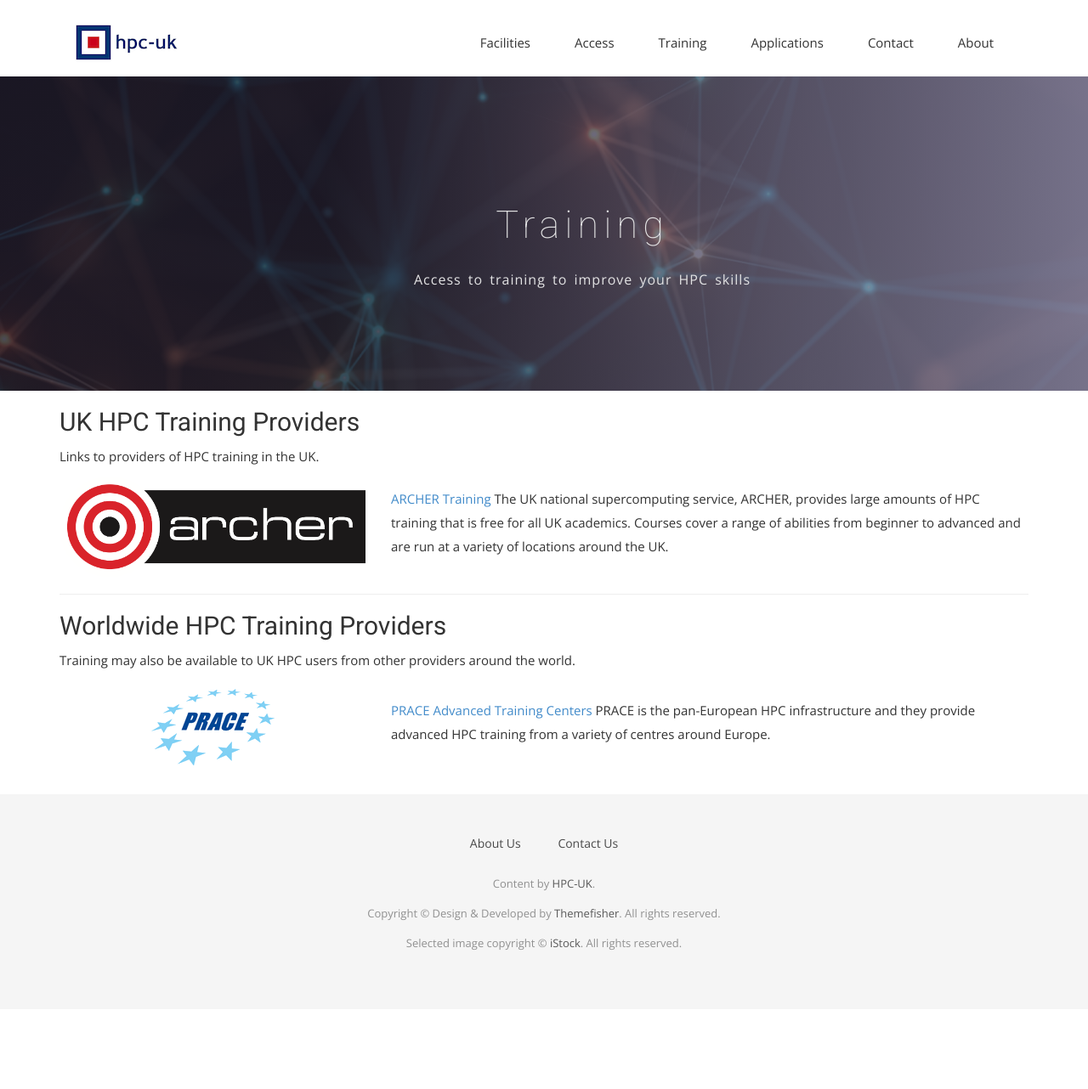
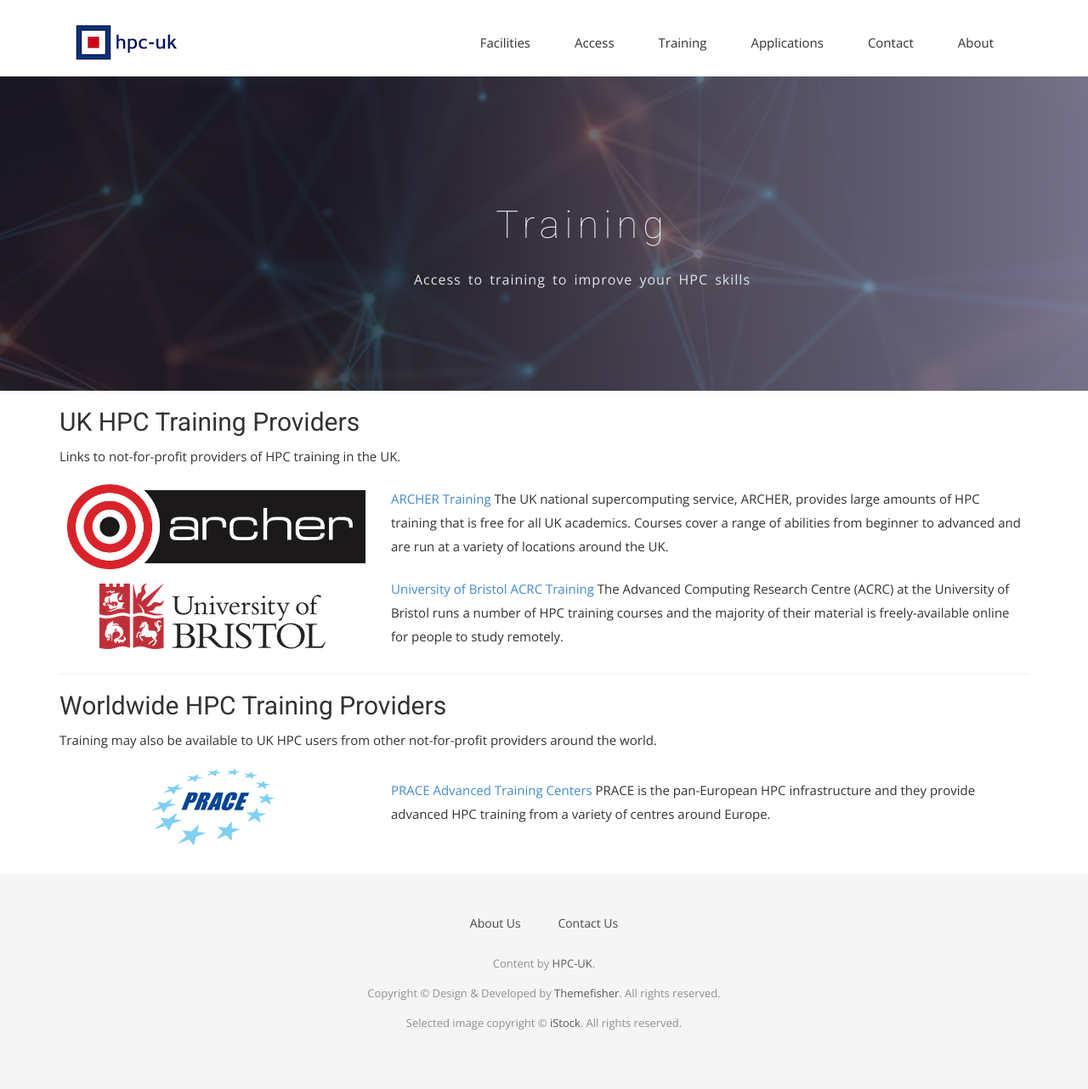
Before and after one commit to hpc-uk/hpcuk-website, a Jekyll site: the page built from training/index.html, in a window 1280 px wide. Shown: the whole page at 85% size. Built offline with Jekyll 4.4.1, drawn with Linux system fonts in a browser that asks for light colours; nearby versions of some CDN libraries; some web fonts are replaced; before the commit the page ends 1188 px from its top, so only the background shows below that.

Commit message:
Added Bristol training

```diff
--- a/training/index.html
+++ b/training/index.html
@@ -6,7 +6,7 @@
 
 <h2>UK HPC Training Providers</h2>
 
-<p>Links to providers of HPC training in the UK.</p>
+<p>Links to not-for-profit providers of HPC training in the UK.</p>
 
 <div class="row vertical-box">
   <div class="hidden-xs col-sm-4 align-middle">
@@ -24,11 +24,27 @@
   </div>
 </div>
 
+<div class="row vertical-box">
+  <div class="hidden-xs col-sm-4 align-middle">
+    <a href="https://www.acrc.bris.ac.uk/acrc/training.htm">
+      <img src="{{ site.baseurl}}/logos/uniofbristol_logo.png" class="center-block img-responsive" />
+    </a>
+  </div>
+  <div class="col-sm-8">
+    <p>
+      <a href="https://www.acrc.bris.ac.uk/acrc/training.htm">University of Bristol ACRC Training</a>
+       The Advanced Computing Research Centre (ACRC) at the University of Bristol runs a number of
+       HPC training courses and the majority of their material is freely-available online for people
+       to study remotely.
+    </p>
+  </div>
+</div>
+
 <hr />
 
 <h2>Worldwide HPC Training Providers</h2>
 
-<p>Training may also be available to UK HPC users from other providers around the world.</p>
+<p>Training may also be available to UK HPC users from other not-for-profit providers around the world.</p>
 
 <div class="row vertical-box">
   <div class="hidden-xs col-sm-4 align-middle">
```
Also changed, not shown: logos/uniofbristol_logo.png (added).
